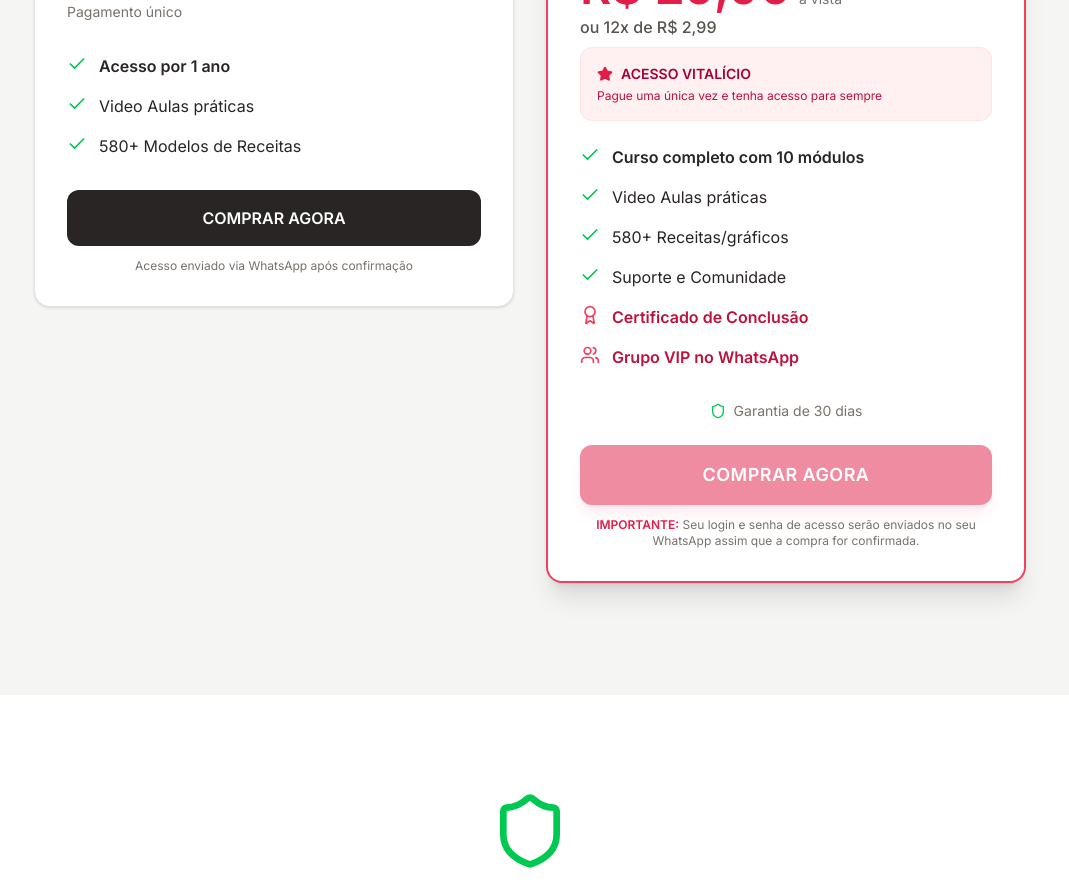
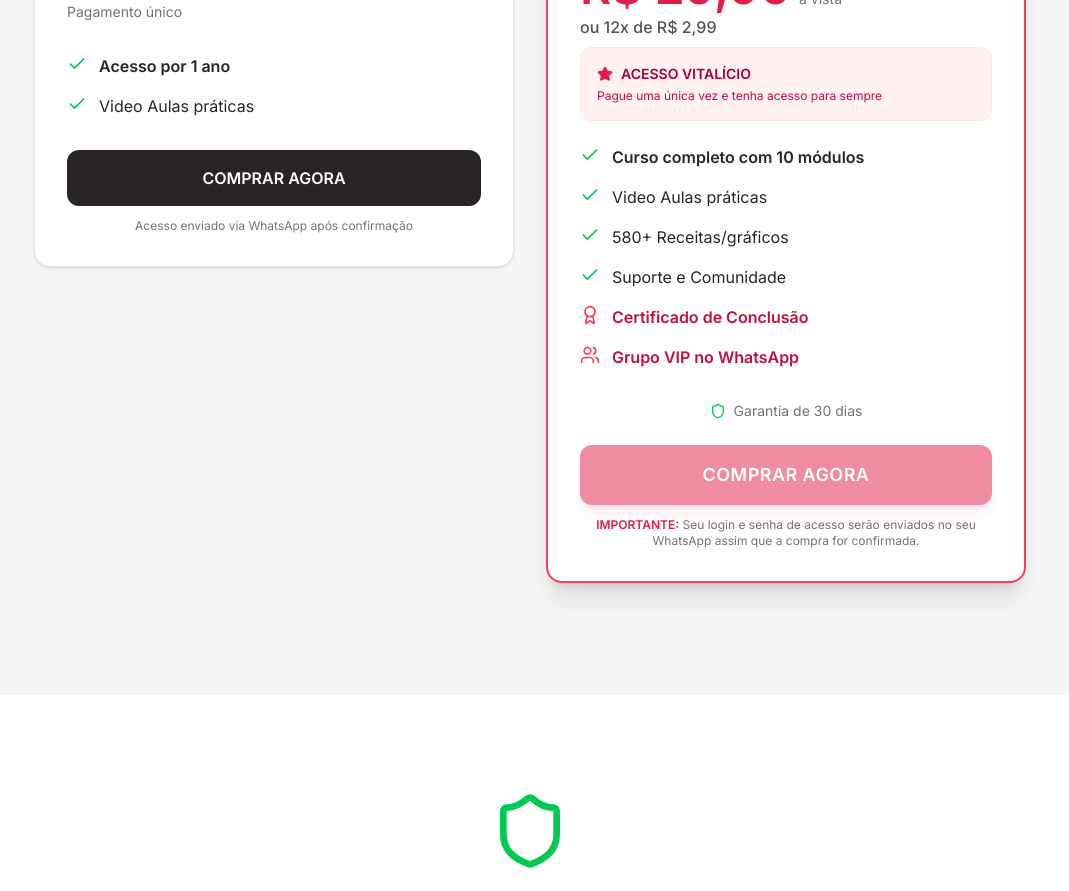
Before and after one commit to sellpayclub/page-curso-croche, a React (Vite) app: page / in a window 1280 px wide. Shown: the part 5120-6011 px from the top of the page, without its empty margins (110-1179 px from the left). Built offline with nearby package versions, Linux system fonts and the light colour scheme.

Commit message:
fix: Remove duplicate "580+ Modelos de Receitas"
The "580+ Modelos de Receitas" benefit was being listed twice on both the LandingPage and FiveCoursesPage. This commit removes the redundant listing.

```diff
--- a/src/pages/FiveCoursesPage.tsx
+++ b/src/pages/FiveCoursesPage.tsx
@@ -237,10 +237,7 @@ export default function FiveCoursesPage() {
                   <Check className="text-green-500 shrink-0" size={20} />
                   <span>Video Aulas práticas</span>
                 </li>
-                <li className="flex items-start gap-3">
-                  <Check className="text-green-500 shrink-0" size={20} />
-                  <span>580+ Modelos de Receitas</span>
-                </li>
+
               </ul>
 
               <a
--- a/src/pages/LandingPage.tsx
+++ b/src/pages/LandingPage.tsx
@@ -228,10 +228,7 @@ export default function LandingPage() {
                   <Check className="text-green-500 shrink-0" size={20} />
                   <span>Video Aulas práticas</span>
                 </li>
-                <li className="flex items-start gap-3">
-                  <Check className="text-green-500 shrink-0" size={20} />
-                  <span>580+ Modelos de Receitas</span>
-                </li>
+
               </ul>
 
               <a
```
